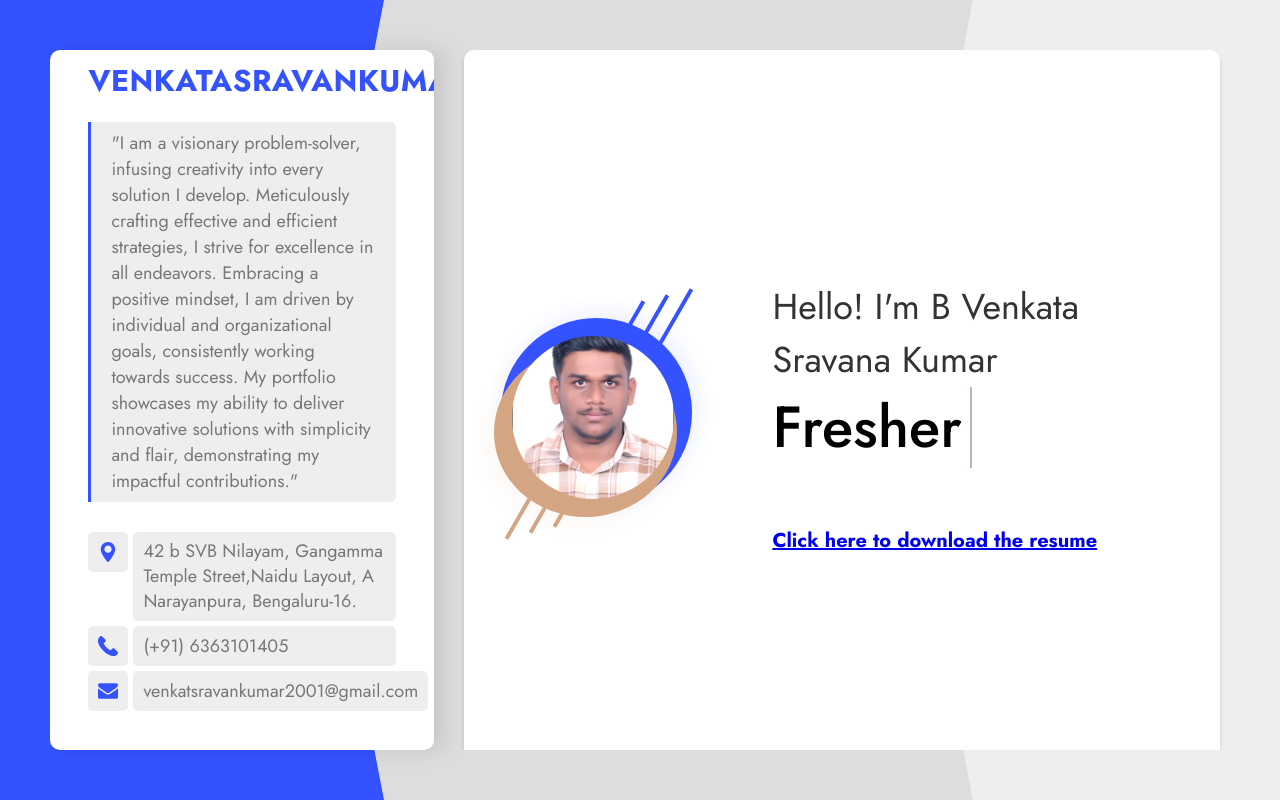
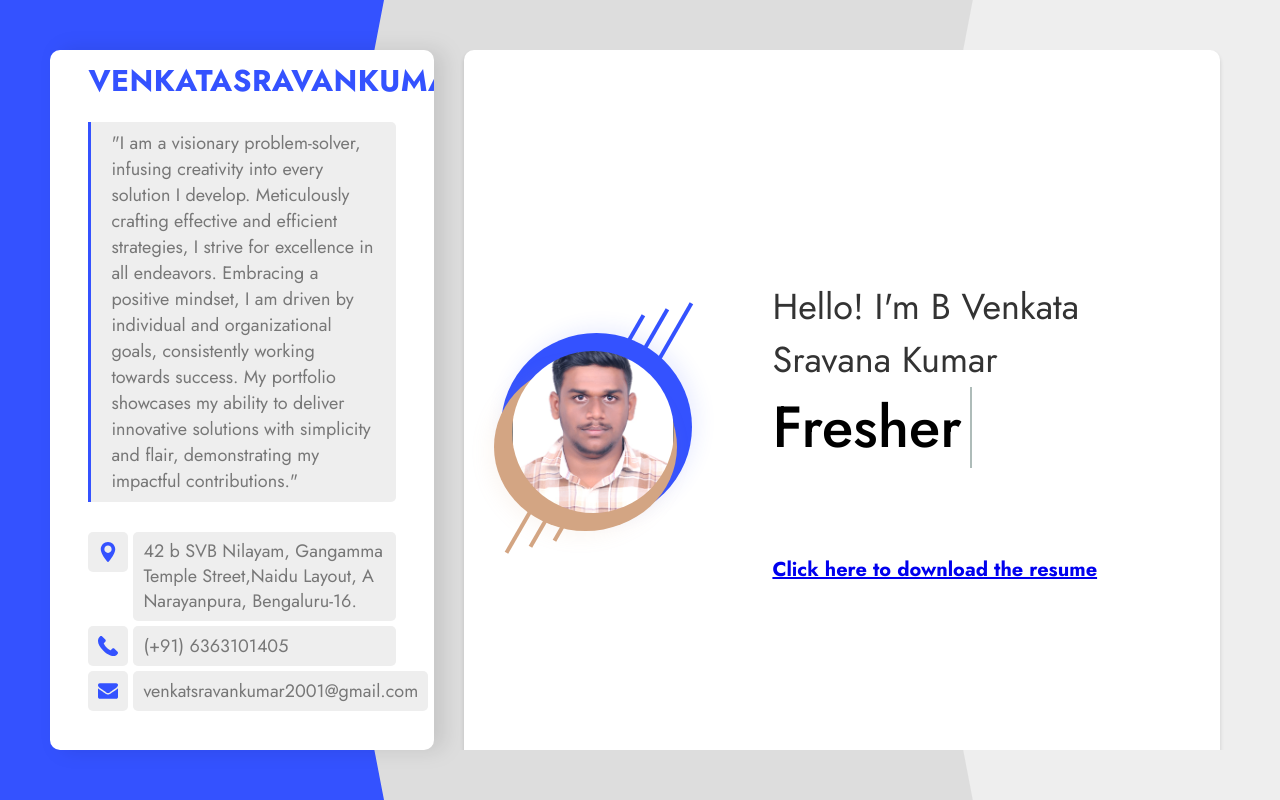
Before and after one commit to BVENKATASRAVANAKUMAR/MyPortfolio, a plain HTML site: page index.html in a window 1280 px wide. Drawn offline with Linux system fonts and the light colour scheme.

Commit message:
Update index.html

```diff
--- a/index.html
+++ b/index.html
@@ -181,7 +181,7 @@
 									</span>
 								</h2>
 
-							</div><br><br>
+							</div><br><br><br>
 							<a href = "BVENKATASRAVANAKUMAR_MyPortfolio.pdf" download >
 								<b style="text-align: end;">Click here to download the resume</b>
 							   </a>
```
